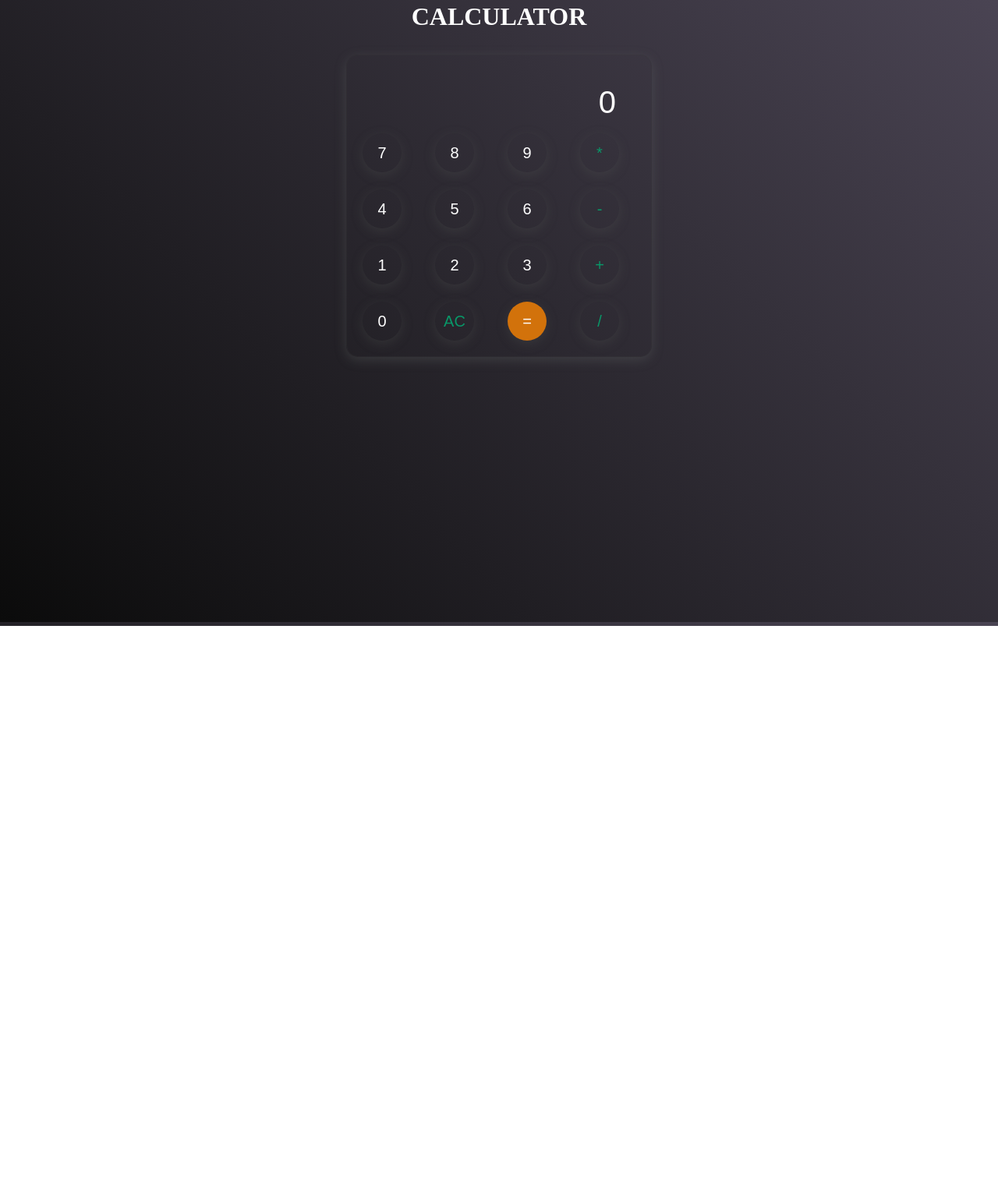
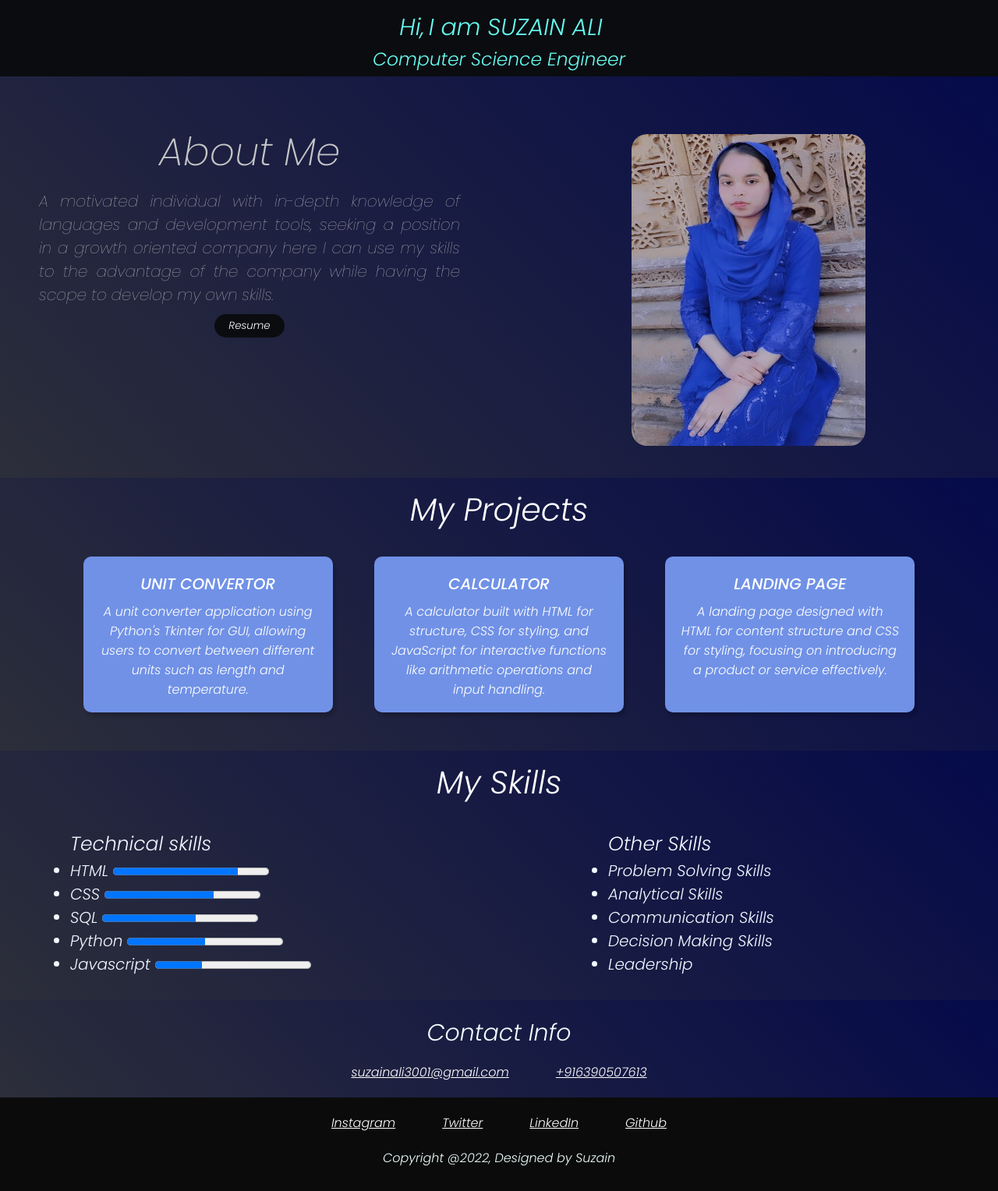
Before and after one commit to Suzain-Ali/codSoft, a plain HTML site: page index.html in a window 1280 px wide. Shown: the part 2-1530 px from the top of the page at 78% size. Before the commit the page ends 805 px from the top, so only its background shows below. Drawn offline with Linux system fonts and the light colour scheme; a web font is replaced by a local one.

Commit message:
Add files via upload

```diff
--- a/index.html
+++ b/index.html
@@ -3,34 +3,112 @@
 <head>
     <meta charset="UTF-8">
     <meta name="viewport" content="width=device-width, initial-scale=1.0">
-    <title>Calculator</title>
-    <link href="style.css" rel="stylesheet" type="text/css" />
+    <link rel="stylesheet" href="style.css" />
+    <title>PORTFOLIO</title>
 </head>
 <body>
-    <h1 id="title">CALCULATOR</h1>
-   <div class="main">
-      <div class="submain">
-        <input type="text" placeholder="0" id="input-text">
-        <div class="grid-container">
-            <div class="grid-item"><button class="btn" onclick="func('7')">7</button></div>
-            <div class="grid-item"><button class="btn" onclick="func('8')">8</button></div>
-            <div class="grid-item"><button class="btn" onclick="func('9')">9</button></div>
-            <div class="grid-item"><button class="operator" onclick="func('*')">*</button></div>
-            <div class="grid-item"><button class="btn" onclick="func('4')">4</button></div>
-            <div class="grid-item"><button class="btn" onclick="func('5')">5</button></div>
-            <div class="grid-item"><button class="btn" onclick="func('6')">6</button></div>
-            <div class="grid-item"><button  onclick="func('-')" class="operator">-</button></div>
-            <div class="grid-item"><button class="btn"  onclick="func('1')">1</button></div>
-            <div class="grid-item"><button class="btn" onclick="func('2')">2</button></div>
-            <div class="grid-item"><button class="btn" onclick="func('3')">3</button></div>
-            <div class="grid-item"><button  onclick="func('+')" class="operator">+</button></div>
-            <div class="grid-item"><button class="btn" onclick="func('0')">0</button></div>
-            <div class="grid-item"><button  onclick="reset()" class="operator">AC</button></div>
-            <div class="grid-item"><button class="eqlbtn" onclick="equal()">=</button></div>
-            <div class="grid-item"><button onclick="func('/')" class="operator">/</button></div>
-          </div>
-      </div>
-   </div>
-  <script src="app.js" ></script>
+    <header class="head">
+        <div class="heading">
+            <div class="heading-1"><h1>
+                <span class="name">Hi,</span>I am SUZAIN ALI
+            </h1></div>
+            <div class="heading-2"><h3>Computer Science Engineer</h3>
+            </div>
+        </div>
+    </header>
+    <section class="sec-1">
+        <div class="sec-1-main">
+            <div class="hero-sec-2">
+                <h2 class="about">About Me</h2>
+                <p class="about-para">A motivated individual with in-depth knowledge of languages and development tools, seeking a position in a growth oriented company here I can use my skills to the advantage of the company while having the scope to develop my own skills. </p>
+                <div class="download"><a href="Suzain Resume.docx" target="_blank"><button class="btn">Resume</button></a></div>
+            </div>
+            <div class="photo-2">
+                <img src="myphoto1.jpeg">
+            </div>
+        </div>
+    </section>
+    <section class="sec-2">
+        <div class="div1"><h3>My Projects</h3></div>
+        <div class="section-3">
+            <div class="grid-item">
+                <div class="card">
+                    <div class="content">
+                        <h3>Unit Convertor</h3>
+                        <p>A unit converter application using Python's Tkinter for GUI, allowing users to convert between different units such as length and temperature.</p>
+                    </div>
+                </div>
+            </div>
+            <div class="grid-item">
+                <div class="card">
+                    <div class="content">
+                        <h3>Calculator</h3>
+                        <p>A calculator built with HTML for structure, CSS for styling, and JavaScript for interactive functions like arithmetic operations and input handling.</p>
+                    </div>
+                </div>
+            </div>
+            <div class="grid-item">
+                <div class="card">
+                    <div class="content">
+                        <h3>Landing Page</h3>
+                        <p>A landing page designed with HTML for content structure and CSS for styling, focusing on introducing a product or service effectively.</p>
+                    </div>
+                </div>
+            </div>
+        </div>
+    </section>
+    <section class="sec-3">
+        <div class="skills"><h3>My Skills</h3></div>
+        <div class="types">
+            <div class="technical">
+                <ul>
+                    <h3>Technical skills</h3>
+                    <li >HTML <span ><progress value="80" max="100"></progress></span></li>
+                    <li >CSS <span><progress value="70" max="100"></progress></li>
+                    <li >SQL <span><progress value="60" max="100"></progress></li>
+                    <li >Python <span><progress value="50" max="100"></progress></li>
+                    <li >Javascript <span><progress value="30" max="100"></progress></li>
+                </ul>
+            </div>
+            <div class="other">
+              <ul>
+                <h3>Other Skills</h3>
+                <li>Problem Solving Skills</li>
+                <li>Analytical Skills</li>
+                <li>Communication Skills</li>
+                <li>Decision Making Skills</li>
+                <li>Leadership</li>
+              </ul>
+            </div>
+        </div>
+    </section>
+    <section class="sec-4">
+        <h3 class="sec-heading">Contact Info</h3>
+        <div class="centre-div">
+            <a href="#" class="atag">
+                suzainali3001@gmail.com
+            </a>
+            <a href="#" class="atag">
+                +916390507613
+            </a>
+        </div>
+    </section>
+    <footer class="foot">
+        <div class="centre-div">
+            <a href="https://www.instagram.com/suzain.ali_27/?next=%2F" class="atag" target="_blank">
+                Instagram
+            </a>
+            <a href=" https://x.com/NishaNoor2000?t=77ZKT2KcpEa8qiubFolB_Q&s=09" class="atag" target="_blank">
+                Twitter
+            </a>
+            <a href="https://www.linkedin.com/in/suzain-ali-54b3652a1/" class="atag" target="_blank">
+                LinkedIn
+            </a>
+            <a href="https://github.com/Suzain-Ali" class="atag" target="_blank">
+                Github
+            </a>
+        </div>
+        <p class="foot-para">Copyright @2022, Designed by Suzain</p>
+    </footer>
 </body>
 </html>
--- a/style.css
+++ b/style.css
@@ -1,76 +1,218 @@
+@import url('https://fonts.googleapis.com/css2?family=Playwrite+MX:wght@100..400&family=Playwrite+US+Trad:wght@100..400&family=Poppins:ital,wght@0,100;0,200;0,300;0,400;0,500;0,600;0,700;0,800;0,900;1,100;1,200;1,300;1,400;1,500;1,600;1,700;1,800;1,900&display=swap');
 *{
     margin: 0;
     padding: 0;
     box-sizing: border-box;
+    font-family: "Poppins", sans-serif;
+    font-weight: 300;
+    font-style: italic;
 }
-body{
+.heading{
+    height: 100px;
     width: 100%;
-    height: 100vh;
-    background: linear-gradient(45deg,#0b0b0b,#4a4453);
+    background: #0B0C10;
+    color: #66FCF1;
+    padding: 15px;
+    text-align: center;
+}
+.heading-1 {
+    font-size: 15px;
+}
+.heading-2{
+    font-size: 20px;
+}
+.name{
+    font-size: 30px;
+    margin: 5px;
+}
+.sec-1{
+    background: linear-gradient(45deg,#2C2E3A,#050A4A);
+    background-position: center;
+    background-repeat: no-repeat;
     background-attachment: fixed;
+    background-size: cover;
+    width: 100%;
+    height: 515.42px;
 }
-h1{
-    margin-top: 5px;
+.sec-1-main{
+    display: grid;
+    grid-template-columns: 1fr 1fr;
+}
+.photo-2{
+    display: flex;
+    justify-content: center;
+    align-items: center;
+    margin: 10px 90px;
+    padding: 64px;
+}
+img{
+    height: 400px;
+    width: 300px;
+    border-radius: 20px;
+}
+.download{
+    display: flex;
+    justify-content: center;
+    margin-top: 10px;
+}
+.btn{
+    height: 30px;
+    width: 90px;
+    background-color: #0B0C10;
+    border-radius: 20px;
+    color: white;
+    border: none;
+    cursor: pointer;
+}
+.btn:hover{
+    width: 100px;
+    height: 40px;
+}
+.hero-sec-2{
+    color: #C5C6C7;
+    margin: 10px auto;
+    padding: 50px;
+}
+.about{
+    font-size: 50px;
+    font-weight: 200;
     text-align: center;
-    margin-bottom: 30px;
+    margin-bottom: 10px;
+}
+.about-para{
+    font-size: 20px;
+    font-weight: 100;
+    text-align: justify;
+}
+.sec-2{
+    background: linear-gradient(45deg,#2C2E3A,#050A4A);
+    width: 100%;
+    height: 350px;
+}
+.div1{
+    padding: 10px;
+    color: white;
+    width: 100%;
+    font-size: 35px;
+    text-align: center;
+}
+.section-3{
+    display: grid;
+    gap: 20px ;
+    grid-template-columns: repeat(auto-fit,minmax(320px, 1fr));
+    max-width: 1100px;
+    margin: 0 auto;
     color: white;
 }
-.main{
+.grid-item{
+    margin-top: 20px;
     display: flex;
     justify-content: center;
     align-items: center;
 }
-.submain{
-    border: 1px solid #38383844;
+.card{
+    max-width: 320px;
+    height: 200px;
+    border-radius: 10px;
+    background: #7091E6;
+    box-shadow: 3px 5px 5px rgba(1,1,1,0.2);
+    transition: 0.2s ease-in-out;
+}
+.content{
    padding: 20px;
-    border-radius: 15px;
-    background: transparent;
-    box-shadow: 0px 4px 15px rgba(110,115,111, 0.3);
 }
-.grid-container {
+.content h3{
+    font-size: 20px;
+    font-weight: 500;
+    text-align: center;
+    margin-bottom: 8px;
+    text-transform: uppercase;
+}
+.content p{
+    text-align: center;
+}
+.card:hover{
+   transform: scale(1.04);
+   box-shadow: 3px 5px 5px rgba(1,1,1,0.3);
+   transition: 0.2s ease-in-out;
+}
+.sec-3{
+    background: linear-gradient(45deg,#2C2E3A,#050A4A);
+    background-position: center;
+    background-repeat: no-repeat;
+    background-attachment: fixed;
+    background-size: cover;
+    width: 100%;
+    height: 320px;
+}
+.skills{
+    padding: 10px;
+    color: white;
+    width: 100%;
+    font-size: 35px;
+    text-align: center;
+}
+.types{
     display: grid;
-    gap: 22px;
-    grid-template-columns:1fr 1fr 1fr 1fr;
+    grid-template-columns: 1fr 1fr;
+    color: aliceblue;
+    font-size: 20px;
 }
-  input{
-    width: 320px;
-    height: 50px;
+.types h3{
+    font-size: 25px;
+}
+.technical{
+    margin: 10px 80px;
     padding: 10px;
-    margin: 15px;
-    border: none;
-    background: transparent;
-    font-size: 40px;
-    text-align: right;
-    cursor: pointer;
+}
+.other{
+    margin: 10px 130px;
+    padding: 10px;
+}
+.sec-4{
+    background: linear-gradient(45deg,#2C2E3A,#050A4A);
+    color: azure;
+    width: 100%;
+    padding: 20px;
+}
+.sec-heading{
+   font-size: 30px;
+   text-align: center;
+   margin-bottom: 15px;
+}
+.centre-div{
+    display: flex;
+    justify-content: center;
+    align-items: center;
+}
+.atag{
     color: white;
+    margin: 0 30px;
 }
-  input::placeholder{
+a:hover{
+    color: aqua;
+}
+.foot{
+    background-color: #0b0b0b;
+    color: azure;
+    width: 100%;
+    padding: 20px;
+    height: 120px;
+    width: 100%;
+}
+.centre-div{
+    display: flex;
+    justify-content: center;
+    align-items: center;
+}
+.atag{
     color: white;
+    margin: 0 30px;
 }
-  button{
-    width:50px ;
-    height: 50px;
-    border-radius: 50%;
-    background: transparent;
-    border: none;
-    font-size: 20px;
+a:hover{
+    color: aqua;
+}
+.foot-para{
+    margin-top: 20px;
     text-align: center;
-    color: white;
-    cursor: pointer;
-    box-shadow: 0px 4px 15px rgba(87, 90, 87, 0.3);
 }
-  .btn:hover{
-    background: linear-gradient(45deg,#0c0b0b,#4a5453);
-  }
-  .operator:hover{
-    background: linear-gradient(45deg,#0c0b0b,#4a5453);
-  }
-  .eqlbtn{
-    background-color: rgb(210, 114, 11);
-  }
-  .eqlbtn:hover{
-    background: linear-gradient(45deg, rgb(210, 114, 11),rgb(171, 92, 8));
-  }
-  .operator{
-    color: rgb(9, 151, 104);
-  }
```
Also changed, not shown: myphoto1.jpeg (added), 1 other file. Lines whose indentation alone changed are shown as unchanged.
